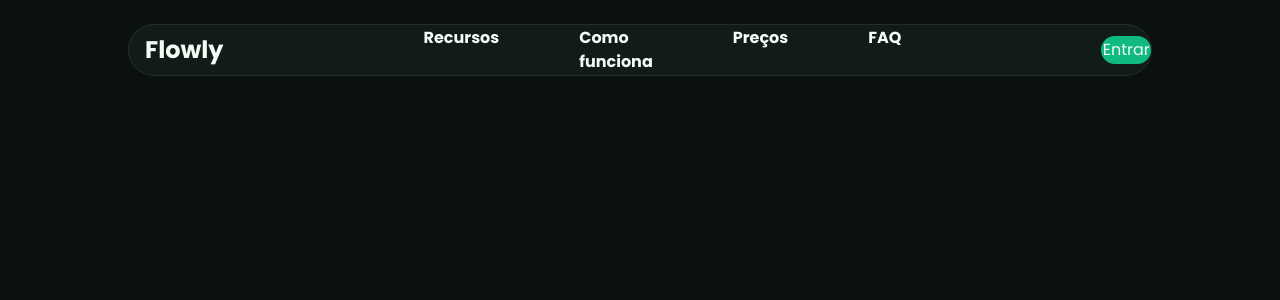
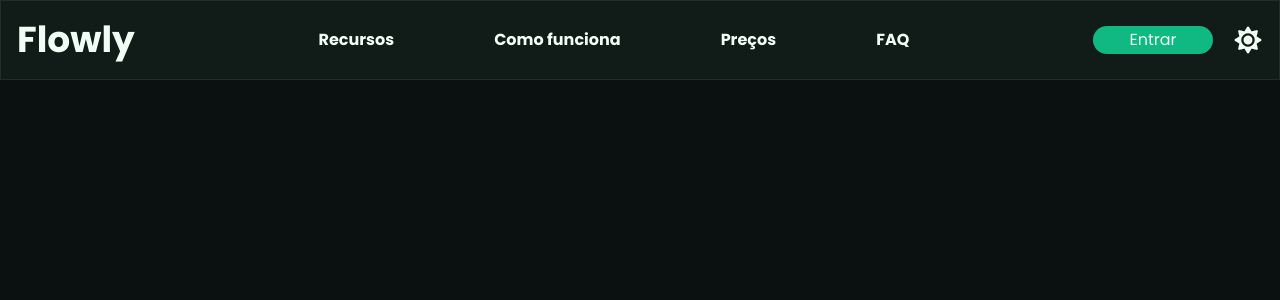
Before and after one commit to Arthur-Hirata/Flowly, a React (Vite) app: page / in a window 1280 px wide. Shown: the top 300 px of the page. Built offline with nearby package versions, Linux system fonts and the light colour scheme.

Commit message:
Refiz a navbar

```diff
--- a/index.html
+++ b/index.html
@@ -7,6 +7,7 @@
     <link rel="preconnect" href="https://fonts.googleapis.com">
     <link rel="preconnect" href="https://fonts.gstatic.com" crossorigin>
     <link href="https://fonts.googleapis.com/css2?family=Poppins:ital,wght@0,100;0,200;0,300;0,400;0,500;0,600;0,700;0,800;0,900;1,100;1,200;1,300;1,400;1,500;1,600;1,700;1,800;1,900&display=swap" rel="stylesheet">
+    <link rel="stylesheet" href="https://cdnjs.cloudflare.com/ajax/libs/font-awesome/7.3.1/css/all.min.css" integrity="sha512-QeR2VH+lsBE5LSAe1Q5EnTBbe7XTBubt8dG93Y7gidSgdMCr8nVqKcfKAMyN96SV8KDbZVTDXChatu5G2KQGzg==" crossorigin="anonymous" referrerpolicy="no-referrer" />
     <title>Flowly</title>
   </head>
   <body>
--- a/src/App.tsx
+++ b/src/App.tsx
@@ -4,7 +4,7 @@ import Navbar from './Components/Navbar'
 function App() {
 
   return (
-    <main className='bg-background pt-6 min-h-screen text-text font-poppins '>
+    <main className='bg-background pt min-h-screen text-text font-poppins '>
       <Navbar />
     </main>
   )
--- a/src/Components/Button.tsx
+++ b/src/Components/Button.tsx
@@ -1,7 +1,7 @@
 interface ButtonProps{
     children?: React.ReactNode,
     variant: "primary" | "secondary"
-    onClick : () => void
+    onClick?: () => void
 }
 function Button({ children, variant = "primary",  onClick } : ButtonProps){
     return(
@@ -11,7 +11,7 @@ function Button({ children, variant = "primary",  onClick } : ButtonProps){
         variant === "primary"
           ? "bg-primary"
           : "bg-primary"
-      } rounded-2xl w-30 h-7` }
+      } rounded-2xl w-30 h-7 hover:transition-transform duration-300 ease-in-out hover:scale-105` }
     >
       {children}
     </button>
--- a/src/Components/Navbar.tsx
+++ b/src/Components/Navbar.tsx
@@ -1,17 +1,20 @@
 import Button from "./Button"
 function Navbar() {
     return (
-        <nav className="bg-card mx-auto flex h-13 w-4/5 rounded-4xl justify-items-center items-center pl-4 gap-50 border border-border  ">
-            <h1 className="text-2xl font-bold">Flowly</h1>
-            <div className="gap-20 flex font-bold">
+        <nav className="bg-card flex h-20 w-screen justify-between items-center pl-4 pr-4 border border-border static  ">
+            <h1 className="text-4xl font-bold">Flowly</h1>
+            <div className="gap-25 flex font-bold">
                 <span className="inline-block transition-transform duration-300 ease-in-out hover:scale-110 hover:text-hover">Recursos</span>
                 <span className="inline-block transition-transform duration-300 ease-in-out hover:scale-110 hover:text-hover">Como funciona</span>
                 <span className="inline-block transition-transform duration-300 ease-in-out hover:scale-110 hover:text-hover">Preços</span>
                 <span className="inline-block transition-transform duration-300 ease-in-out hover:scale-110 hover:text-hover">FAQ</span>
             </div>
+            <div className="flex gap-5 items-center ">
             <Button
             variant="primary"
-            onClick={() => console.log("clicou")} children={"Entrar"}></Button>
+            children={"Entrar"}></Button>
+            <i className="fas fa-sun text-2xl hover:transition-transform durantion-300 ease-in-out hover:scale-105" ></i>
+            </div>
         </nav>
     )
 }
--- a/src/index.css
+++ b/src/index.css
@@ -11,7 +11,18 @@
   --color-hover : #10B981;
   --font-poppins : "Poppins", sans-serif;
 }
-@light-theme{
+:root{
+  background: #0B1110;
+  --color-card: #111C19;
+  --color-primary: #10B981;
+  --color-secondary: #34D399;
+  --color-text: #F0FDF4;
+  --color-muted: #94A3A8;
+  --color-border: #1F302B;
+  --color-hover : #10B981;
+  --font-poppins : "Poppins", sans-serif;
+}
+:root[data-theme="ligth"]{
   --color-background: #F6FBF9;
   --color-card: #FFFFFF;
   --color-primary: #059669;
```
